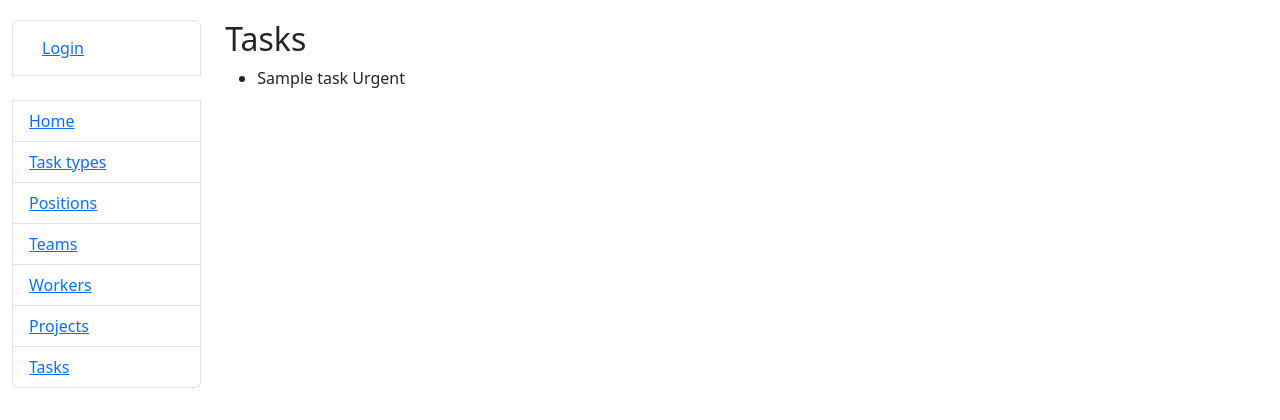
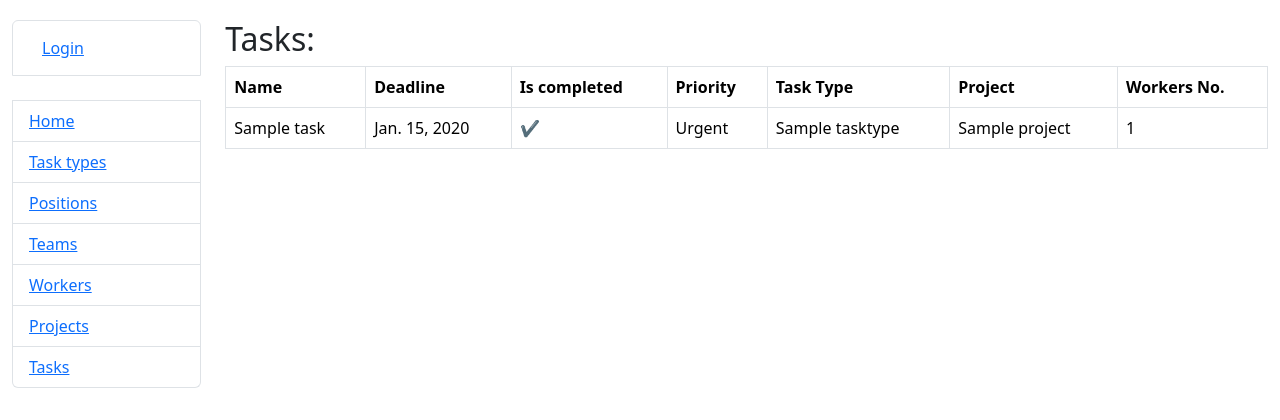
Before and after one commit to olek007/it_company_task_manager, a Django app: page /task/ in a window 1280 px wide. Shown: the top 420 px of the page. Run offline with Django 5.2, Linux system fonts and the light colour scheme; tables that the repository leaves empty hold one stand-in row (values such as "Sample post"); some libraries are stand-ins or nearby versions.

Commit message:
Add more information to task list view

```diff
--- a/templates/task_manager/task_list.html
+++ b/templates/task_manager/task_list.html
@@ -1,11 +1,41 @@
 {% extends "base.html" %}
 {% load crispy_forms_filters %}
 {% block content %}
-  <h2>Tasks</h2>
-  <ul>
-    {% for task in object_list %}
-      <li>{{ task }}</li>
-    {% endfor %}
-  </ul>
+  <h2>Tasks:</h2>
 
+  <table class="table table-bordered table-hover">
+    <thead>
+      <tr>
+        <th scope="col">Name</th>
+        <th scope="col">Deadline</th>
+        <th scope="col">Is completed</th>
+        <th scope="col">Priority</th>
+        <th scope="col">Task Type</th>
+        <th scope="col">Project</th>
+        <th scope="col">Workers No.</th>
+      </tr>
+    </thead>
+      {% for task in object_list %}
+      <tr>
+          <td>{{ task.name }}</td>
+
+          {% if task.deadline %}
+            <td>{{ task.deadline }}</td>
+          {% else %}
+            <td>-</td>
+          {% endif %}
+
+          {% if task.is_completed %}
+            <td>&#10004;</td>
+          {% else %}
+            <td>&#10060;</td>
+          {% endif %}
+
+          <td>{{ task.priority }}</td>
+          <td>{{ task.task_type }}</td>
+          <td>{{ task.project.name }}</td>
+          <td>{{ task.assignees.count }}</td>
+      </tr>
+      {% endfor %}
+    </table>
 {% endblock %}
```
